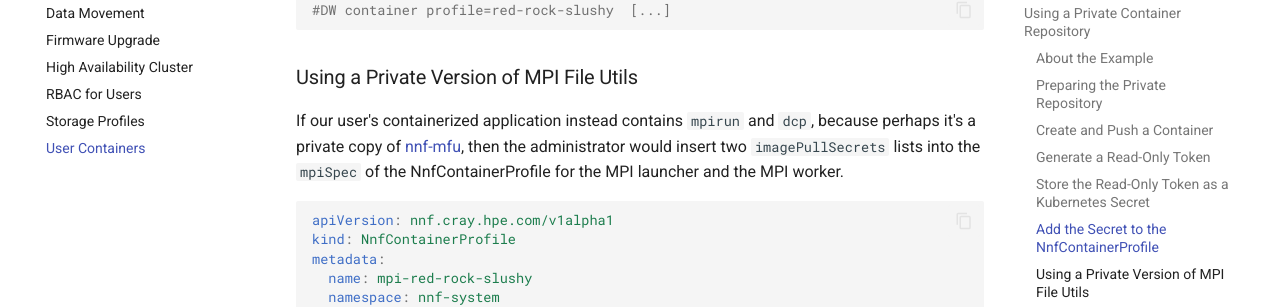
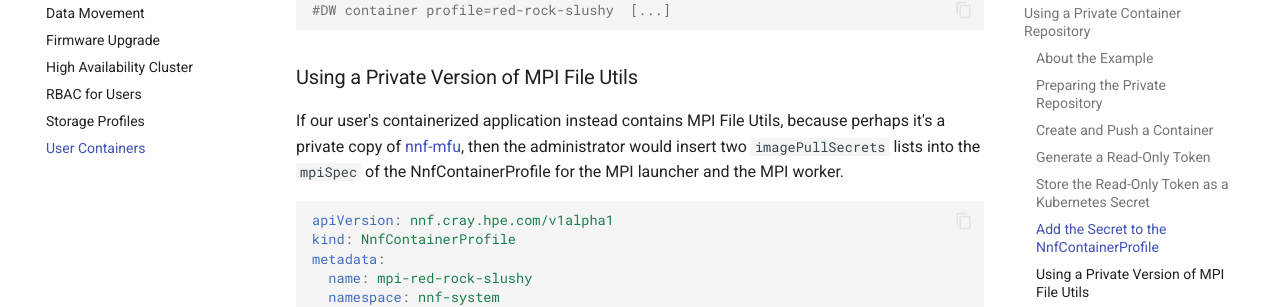
Before and after one commit to NearNodeFlash/NearNodeFlash.github.io, an MkDocs documentation site: the page built from docs/guides/user-containers/readme.md, in a window 1280 px wide and 900 px high, scrolled down 3220 px. Shown: the part 149-456 px from the top of the window. Built offline with MkDocs 1.6.1 and Material for MkDocs 9.7.7, drawn with Linux system fonts in a browser that asks for light colours; comment, search, counter and statistics services are not loaded; the version menu is left out.

Commit message:
Refer to "MPI File Utils" rather than to mpirun or dcp
Signed-off-by: Dean Roehrich <dean.roehrich@hpe.com>

```diff
--- a/docs/guides/user-containers/readme.md
+++ b/docs/guides/user-containers/readme.md
@@ -140,7 +140,7 @@ Now any user can select this profile in their Workflow by specifying it in a
 
 ### Using a Private Version of MPI File Utils
 
-If our user's containerized application instead contains `mpirun` and `dcp`,
+If our user's containerized application instead contains MPI File Utils,
 because perhaps it's a private copy of [nnf-mfu](https://github.com/NearNodeFlash/nnf-mfu),
 then the administrator would insert two `imagePullSecrets` lists into the
 `mpiSpec` of the NnfContainerProfile for the MPI launcher and the MPI worker.
```
